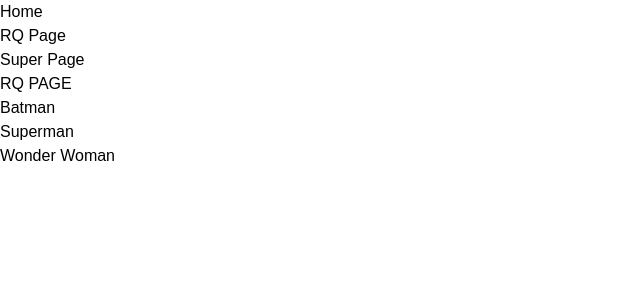
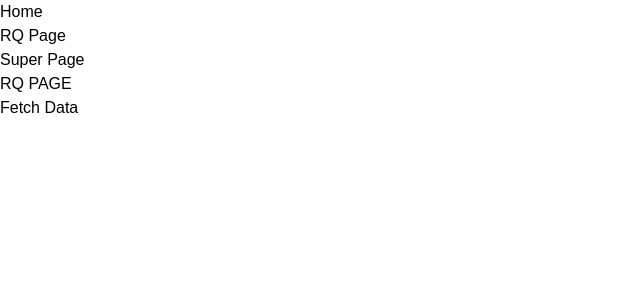
Before and after one commit to BOYWONDER3/React-Query, a React (Vite) app: page /rq-page in a window 1280 px wide. Shown: the top 300 px of the page, without its empty margins (0-640 px from the left). Built offline with nearby package versions, Linux system fonts and the light colour scheme; data requests are answered from the project's data file.

Commit message:
cache to query on click concept

```diff
--- a/src/components/RQPage.jsx
+++ b/src/components/RQPage.jsx
@@ -6,12 +6,18 @@
 };
 
 const RQpage = () => {
-  const { isLoading, data, isError, error } = useQuery(
+  const { isLoading, data, isError, error, isFetching, refetch } = useQuery(
     "super-heroes",
-    fetchHeroes
+    fetchHeroes,
+    {
+        enabled: false,
+    //   staleTime: 30000,
+    //   refetchInterval: 2000,
+    //   refetchIntervalInBackground: true,
+    }
   );
 
-  if (isLoading) {
+  if (isLoading || isFetching ) {
     return <h1>Loading......</h1>;
   }
   if (isError) return <h2>{error.message}</h2>;
@@ -19,6 +25,7 @@
   return (
     <>
       <h1>RQ PAGE</h1>
+      <button onClick={refetch}>Fetch Data</button>
       {data?.data.map((hero) => (
         <ol key={hero.id}>
           <li>{hero.name}</li>
```
